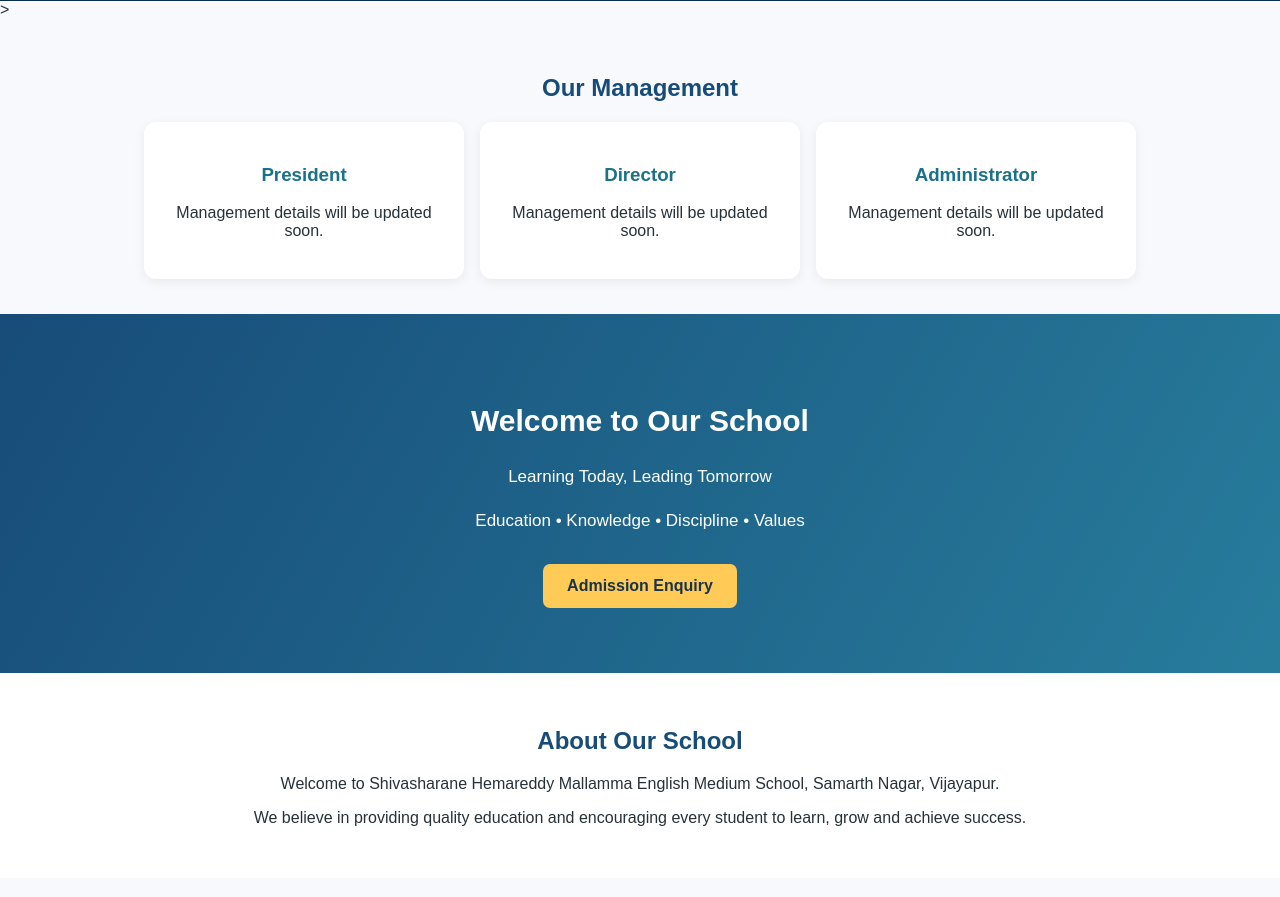
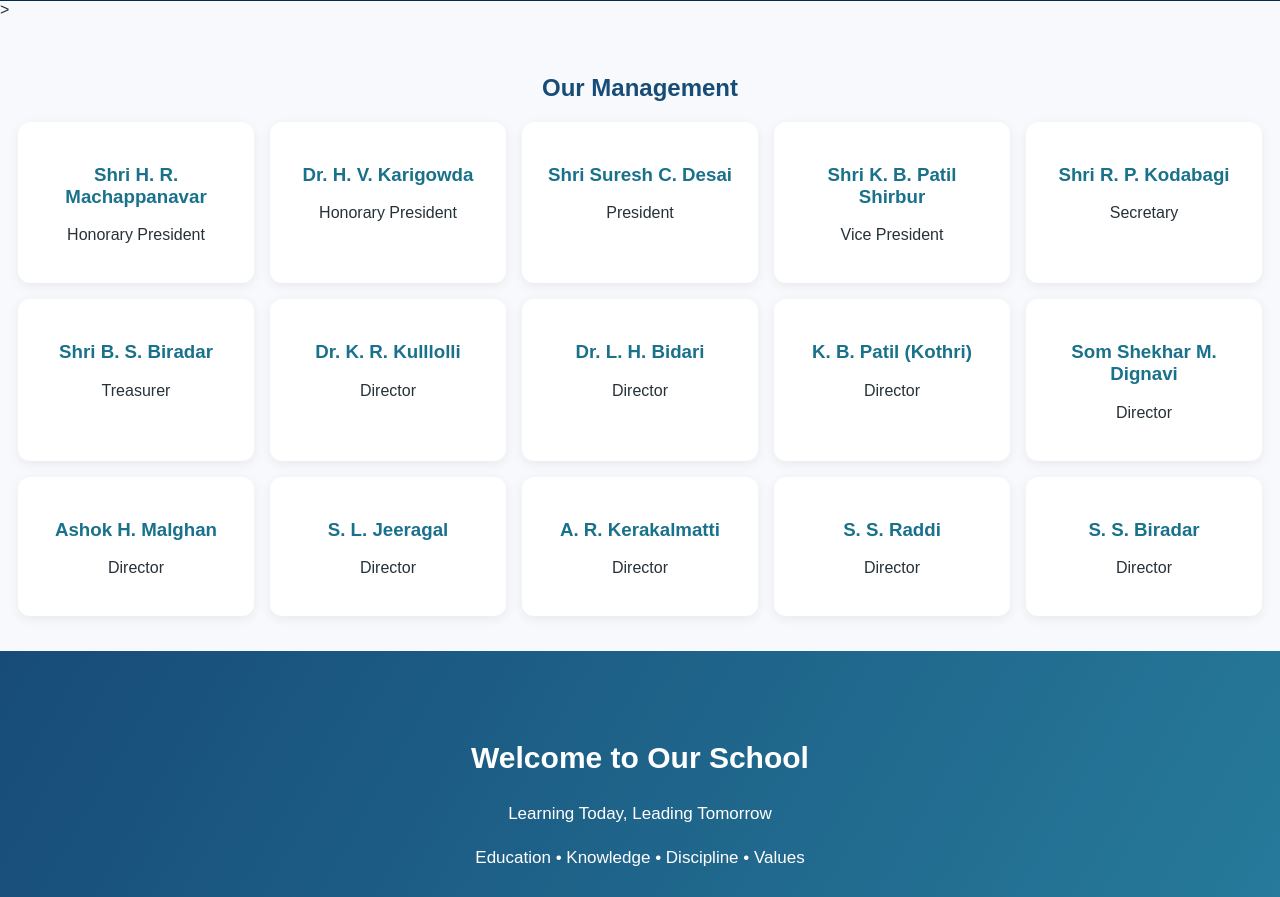
Before and after one commit to shmeps-2024/shivasharane-school-website, a plain HTML site: page index.html in a window 1280 px wide. Shown: the part 1460-2357 px from the top of the page. Drawn offline with Linux system fonts and the light colour scheme.

Commit message:
Updated School Management Committee

```diff
--- a/index.html
+++ b/index.html
@@ -97,18 +97,91 @@ header img {
 <h2>Our Management</h2>
 <div class="cards">
 <div class="card">
-<h3>President</h3>
-<p>Management details will be updated soon.</p>
+<h3>Shri H. R. Machappanavar</h3>
+<p>Honorary President</p>
 </div>
+
 <div class="card">
-<h3>Director</h3>
-<p>Management details will be updated soon.</p>
+<h3>Dr. H. V. Karigowda</h3>
+<p>Honorary President</p>
 </div>
+
 <div class="card">
-<h3>Administrator</h3>
-<p>Management details will be updated soon.</p>
+<h3>Shri Suresh C. Desai</h3>
+<p>President</p>
 </div>
+
+<div class="card">
+<h3>Shri K. B. Patil Shirbur</h3>
+<p>Vice President</p>
+</div>
+
+<div class="card">
+<h3>Shri R. P. Kodabagi</h3>
+<p>Secretary</p>
+</div>
+
+<div class="card">
+<h3>Shri B. S. Biradar</h3>
+<p>Treasurer</p>
+</div>
+
+<div class="card">
+<h3>Dr. K. R. Kulllolli</h3>
+<p>Director</p>
+</div>
+
+<div class="card">
+<h3>Dr. L. H. Bidari</h3>
+<p>Director</p>
+</div>
+
+<div class="card">
+<h3>K. B. Patil (Kothri)</h3>
+<p>Director</p>
+</div>
+
+<div class="card">
+<h3>Som Shekhar M. Dignavi</h3>
+<p>Director</p>
+</div>
+
+<div class="card">
+<h3>Ashok H. Malghan</h3>
+<p>Director</p>
+</div>
+
+<div class="card">
+<h3>S. L. Jeeragal</h3>
+<p>Director</p>
+</div>
+
+<div class="card">
+<h3>A. R. Kerakalmatti</h3>
+<p>Director</p>
+</div>
+
+<div class="card">
+<h3>S. S. Raddi</h3>
+<p>Director</p>
+</div>
+
+<div class="card">
+<h3>S. S. Biradar</h3>
+<p>Director</p>
 </div></section>
+
+
+
+
+
+
+
+
+
+
+
+
 <div class="hero" id="home">
 <h2>Welcome to Our School</h2>
 <p>Learning Today, Leading Tomorrow</p>
```
